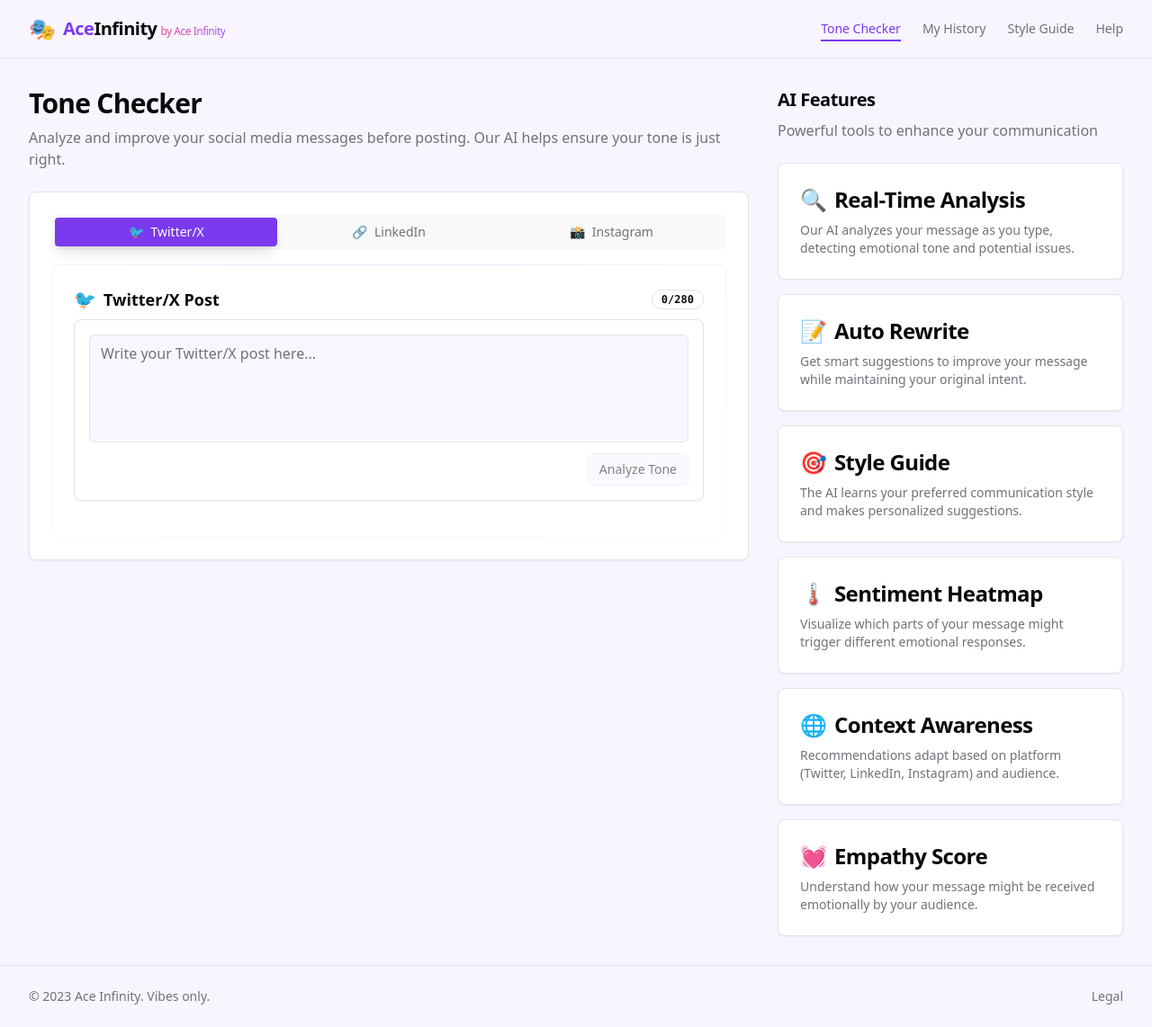
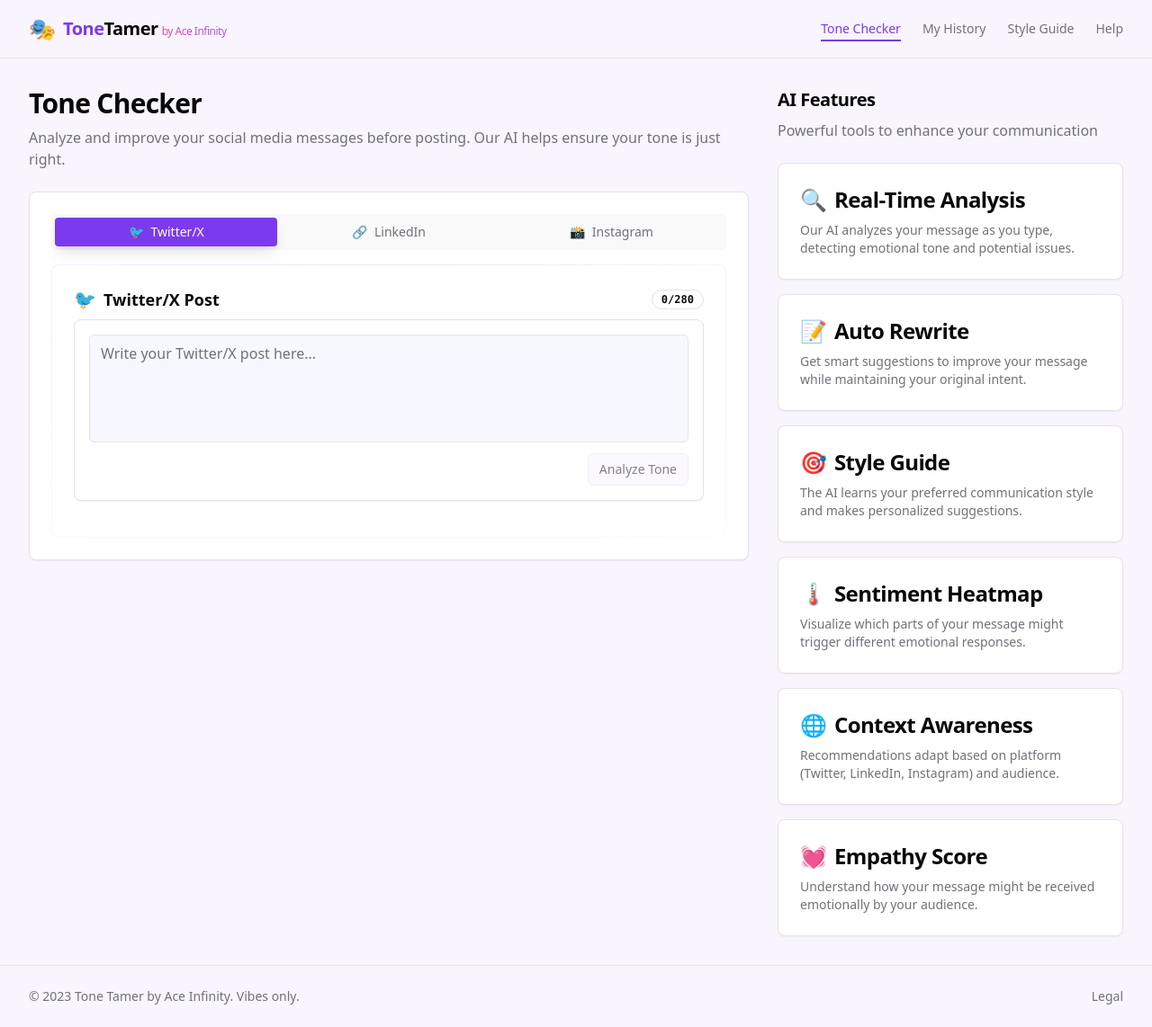
Before and after one commit to Aarti-panchal01/tone-tamer-ai-41, a React (Vite) app: page / in a window 1280 px wide. Shown: the whole page at 90% size. Built offline with nearby package versions, Linux system fonts and the light colour scheme.

Commit message:
Create Tone Tamer app

```diff
--- a/src/components/Header.tsx
+++ b/src/components/Header.tsx
@@ -18,7 +18,7 @@ const Header: React.FC = () => {
             🎭
           </span>
           <Link to="/" className="text-xl font-bold tracking-tight hover:opacity-80 transition-opacity">
-            <span className="text-primary">Ace</span>Infinity
+            <span className="text-primary">Tone</span>Tamer
             <span className="ml-1 text-xs font-normal bg-gradient-to-r from-pink-500 to-purple-500 text-transparent bg-clip-text">by Ace Infinity</span>
           </Link>
         </div>
--- a/src/pages/Index.tsx
+++ b/src/pages/Index.tsx
@@ -36,7 +36,7 @@ const Index: React.FC = () => {
       <footer className="py-6 border-t">
         <div className="container flex flex-col md:flex-row items-center justify-between gap-4">
           <p className="text-sm text-muted-foreground">
-            © 2023 Ace Infinity. Vibes only.
+            © 2023 Tone Tamer by Ace Infinity. Vibes only.
           </p>
           <div className="flex items-center gap-4">
             <a href="#" className="text-sm text-muted-foreground hover:text-foreground">
```
